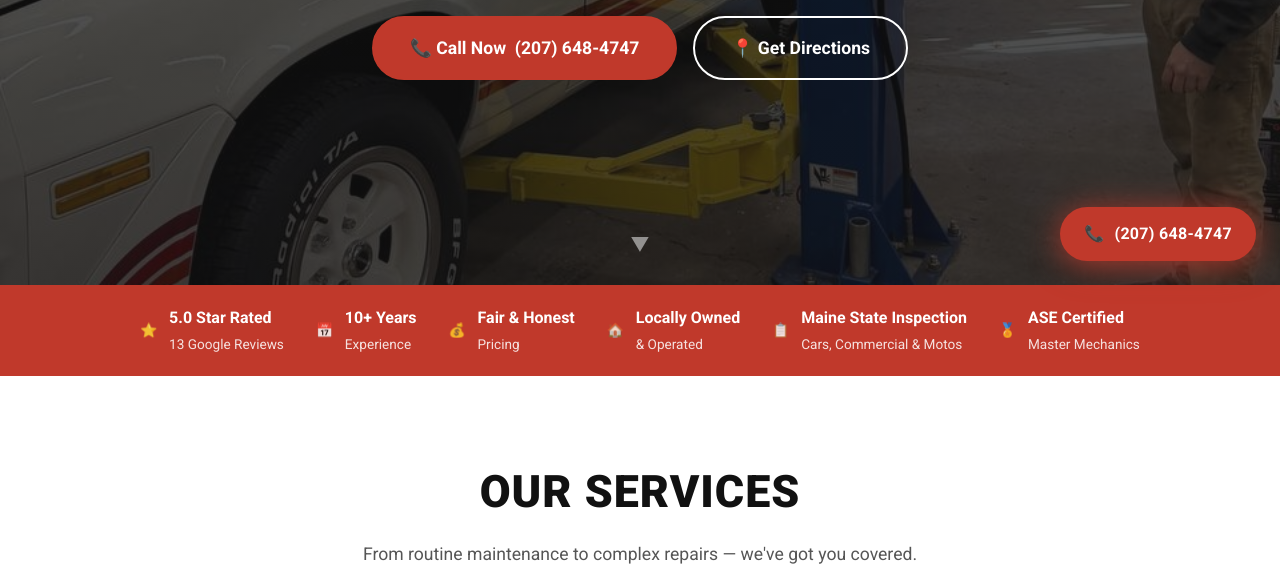
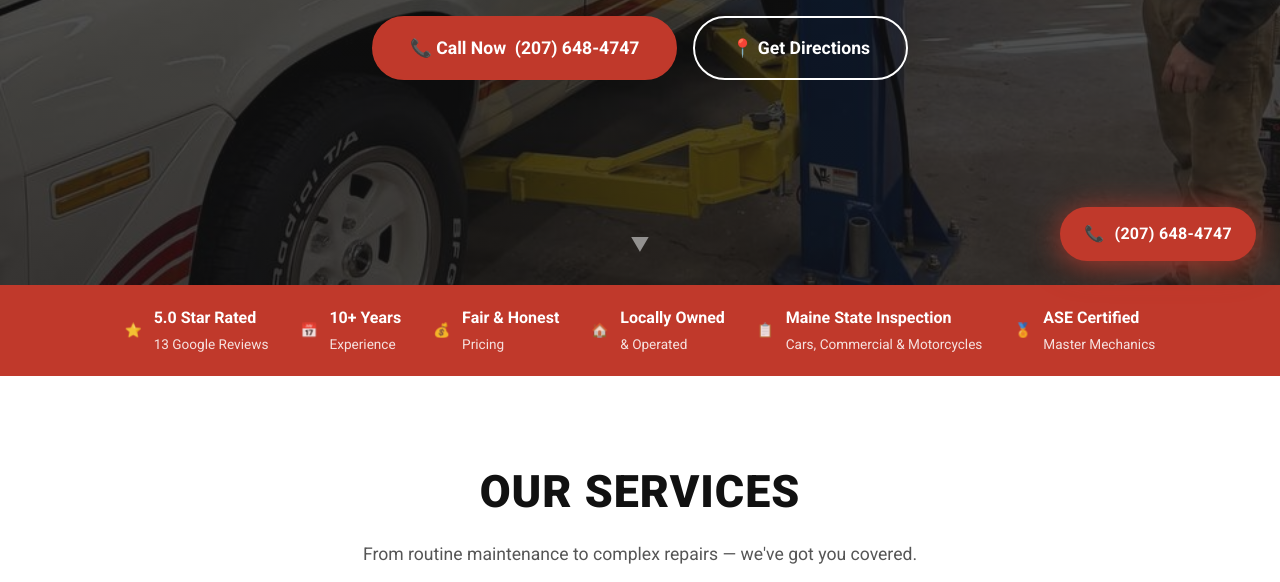
Before and after one commit to clawrenceisthebestboy-dev/upfront-auto-repair, a plain HTML site: page index.html in a window 1280 px wide. Shown: the part 515-1097 px from the top of the page. Drawn offline with Linux system fonts and the light colour scheme.

Commit message:
fix: Motorcycles not Motos

```diff
--- a/index.html
+++ b/index.html
@@ -404,7 +404,7 @@
           <span class="trust-icon">📋</span>
           <div>
             <strong>Maine State Inspection</strong>
-            <span>Cars, Commercial &amp; Motos</span>
+            <span>Cars, Commercial &amp; Motorcycles</span>
           </div>
         </div>
         <div class="trust-item">
```
